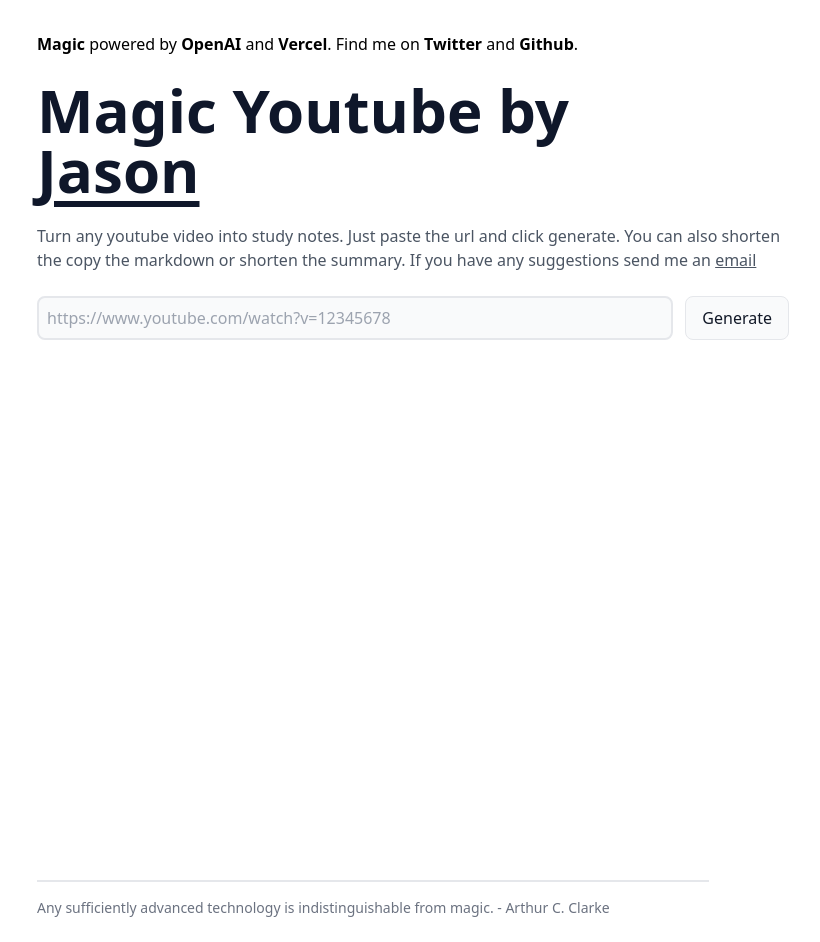
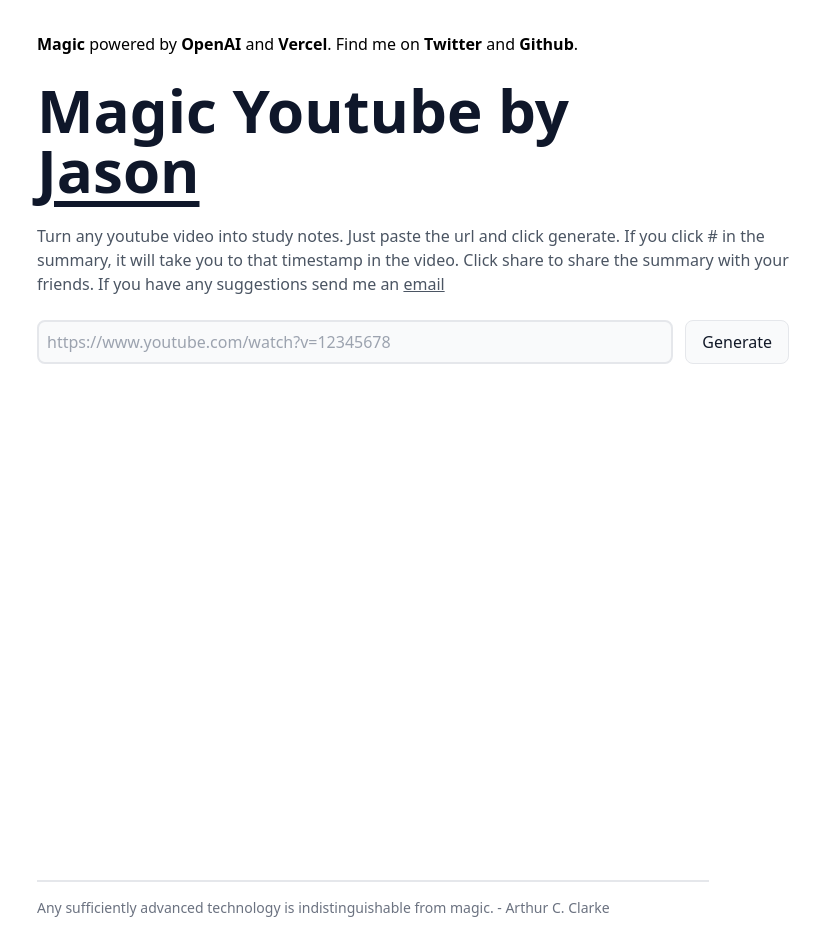
Before and after one commit to jxnl/magic-text, a Next.js app in the folder magic-text/: page /demo/youtube in a window 1280 px wide. Shown: the whole page, without its empty margins (227-1047 px from the left). Built offline with nearby package versions, Linux system fonts and the light colour scheme.

Commit message:
add share link

```diff
--- a/magic-text/src/app/demo/youtube/page.tsx
+++ b/magic-text/src/app/demo/youtube/page.tsx
@@ -156,7 +156,7 @@ export default function Home() {
       />
       <TitleCard
         title="Youtube"
-        description="Turn any youtube video into study notes. Just paste the url and click generate. You can also shorten the copy the markdown or shorten the summary."
+        description="Turn any youtube video into study notes. Just paste the url and click generate. If you click # in the summary, it will take you to that timestamp in the video. Click share to share the summary with your friends."
       />
       <div className="flex mt-6 space-x-3 mb-10">
         <input
```
